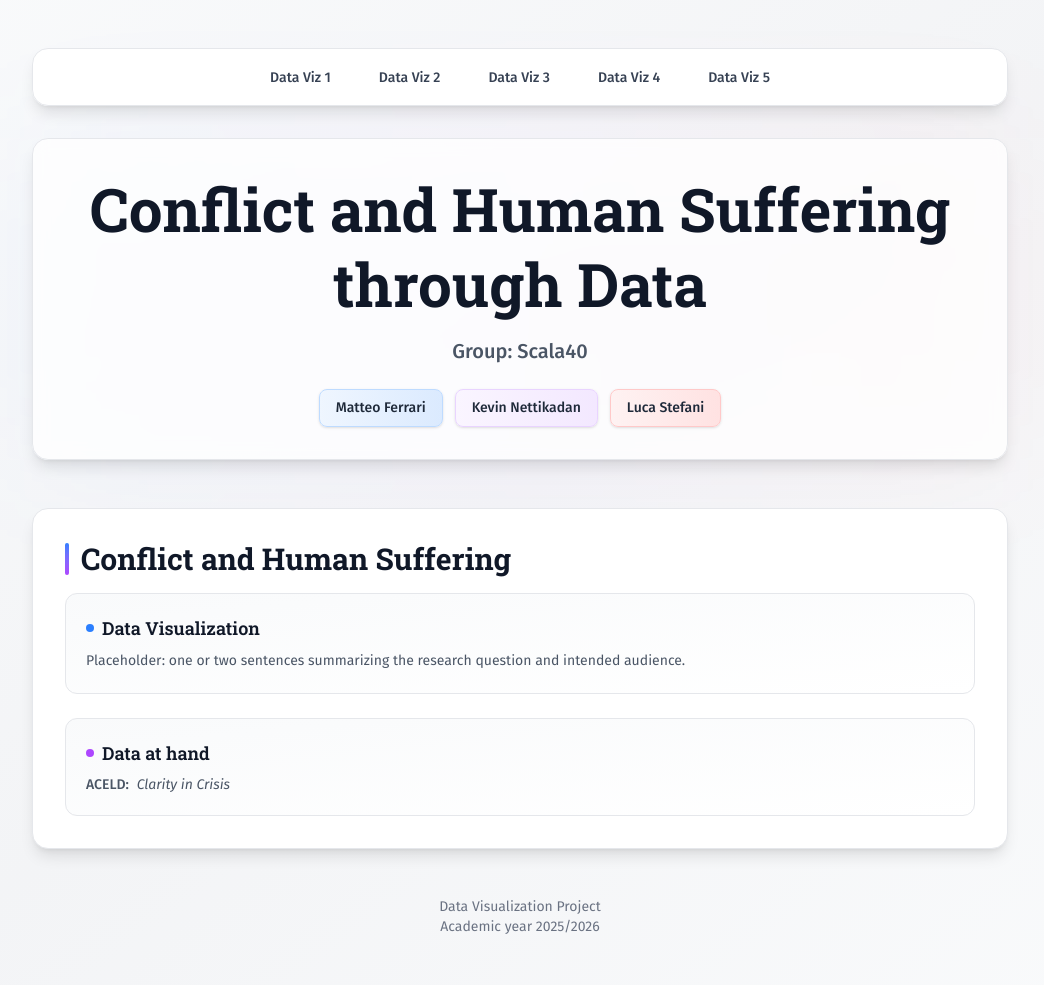
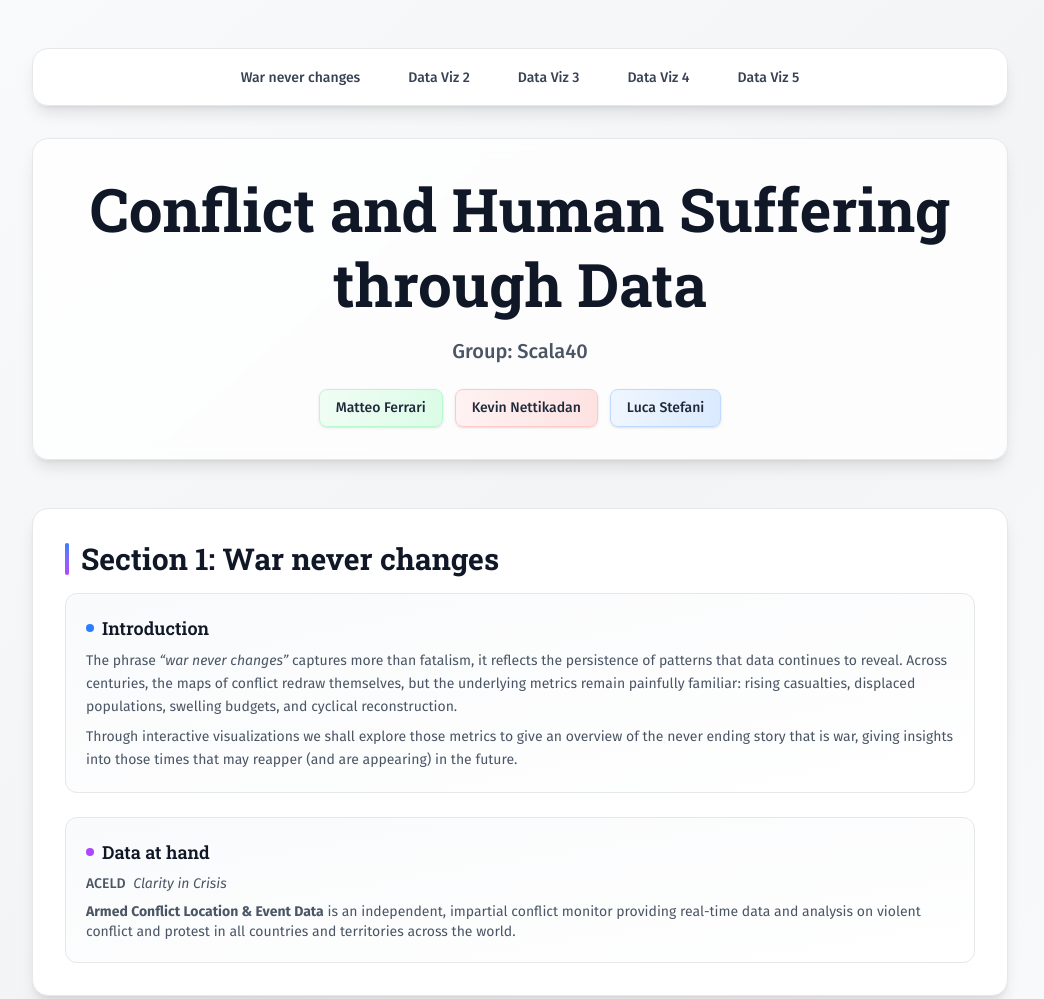
Before and after one commit to Scala40/DV, a website built with Vite: page index.html in a window 1280 px wide. Shown: the top 999 px of the page, without its empty margins (120-1164 px from the left). Built offline with nearby package versions, Linux system fonts and the light colour scheme.

Commit message:
Section 1

```diff
--- a/index.html
+++ b/index.html
@@ -4,7 +4,7 @@
 <head>
     <meta charset="utf-8">
     <title>D3</title>
-    <meta name="viewport" content="width=device-width, initial-scale=1.0" />
+    <meta name="viewport" content="width=device-width, initial-scale=1.0">
 
     <link rel="preconnect" href="https://fonts.googleapis.com">
     <link rel="preconnect" href="https://fonts.gstatic.com" crossorigin>
@@ -22,21 +22,21 @@
             <nav class="sticky top-4 z-50 mb-8">
                 <div class="bg-white/95 backdrop-blur-md rounded-2xl shadow-lg border border-gray-200 p-4">
                     <ul class="flex flex-wrap justify-center gap-2 sm:gap-4">
-                        <li><a href="/public/section-1.html"
-                                class="px-4 py-2 rounded-lg text-sm font-medium text-gray-700 hover:bg-blue-50 hover:text-blue-600 transition-colors duration-200">Data
-                                Viz 1</a>
+                        <li><a href="#section-1"
+                                class="px-4 py-2 rounded-lg text-sm font-medium text-gray-700 hover:bg-blue-50 hover:text-unige-blue transition-colors duration-200">War
+                                never changes</a>
                         </li>
                         <li><a href="/public/section-2.html"
-                                class="px-4 py-2 rounded-lg text-sm font-medium text-gray-700 hover:bg-purple-50 hover:text-purple-600 transition-colors duration-200">Data
+                                class="px-4 py-2 rounded-lg text-sm font-medium text-gray-700 hover:bg-blue-50 hover:text-unige-blue transition-colors duration-200">Data
                                 Viz 2</a></li>
                         <li><a href="/public/section-3.html"
-                                class="px-4 py-2 rounded-lg text-sm font-medium text-gray-700 hover:bg-red-50 hover:text-red-600 transition-colors duration-200">Data
+                                class="px-4 py-2 rounded-lg text-sm font-medium text-gray-700 hover:bg-blue-50 hover:text-unige-blue transition-colors duration-200">Data
                                 Viz 3</a></li>
                         <li><a href="/public/section-4.html"
-                                class="px-4 py-2 rounded-lg text-sm font-medium text-gray-700 hover:bg-green-50 hover:text-green-600 transition-colors duration-200">Data
+                                class="px-4 py-2 rounded-lg text-sm font-medium text-gray-700 hover:bg-blue-50 hover:text-unige-blue transition-colors duration-200">Data
                                 Viz 4</a></li>
                         <li><a href="/public/section-5.html"
-                                class="px-4 py-2 rounded-lg text-sm font-medium text-gray-700 hover:bg-orange-50 hover:text-orange-600 transition-colors duration-200">Data
+                                class="px-4 py-2 rounded-lg text-sm font-medium text-gray-700 hover:bg-blue-50 hover:text-unige-blue transition-colors duration-200">Data
                                 Viz 5</a>
                         </li>
                     </ul>
@@ -44,10 +44,7 @@
             </nav>
 
             <!-- Hero Section -->
-            <header role="banner" class="text-center mb-12 relative">
-                <div
-                    class="absolute inset-0 bg-linear-to-r from-blue-500/5 via-purple-500/5 to-red-500/5 rounded-3xl blur-3xl -z-10">
-                </div>
+            <header class="text-center mb-12 relative">
                 <div class="relative bg-white/80 backdrop-blur-sm rounded-2xl shadow-lg p-8 border border-gray-200">
                     <h1 class="text-4xl sm:text-5xl lg:text-6xl font-bold text-gray-900 leading-tight">
                         Conflict and Human Suffering through Data
@@ -56,26 +53,29 @@
 
                     <ul aria-label="Project members" class="mt-6 flex flex-wrap justify-center gap-3">
                         <li
-                            class="px-4 py-2 bg-linear-to-r from-blue-50 to-blue-100 rounded-lg shadow-sm text-sm font-medium text-gray-800 border border-blue-200">
-                            Matteo Ferrari</li>
-                        <li
-                            class="px-4 py-2 bg-linear-to-r from-purple-50 to-purple-100 rounded-lg shadow-sm text-sm font-medium text-gray-800 border border-purple-200">
-                            Kevin Nettikadan</li>
+                            class="px-4 py-2 bg-linear-to-r from-green-50 to-green-100 rounded-lg shadow-sm text-sm font-medium text-gray-800 border border-green-200">
+                            Matteo Ferrari
+                        </li>
                         <li
                             class="px-4 py-2 bg-linear-to-r from-red-50 to-red-100 rounded-lg shadow-sm text-sm font-medium text-gray-800 border border-red-200">
-                            Luca Stefani</li>
+                            Kevin Nettikadan
+                        </li>
+                        <li
+                            class="px-4 py-2 bg-linear-to-r from-blue-50 to-blue-100 rounded-lg shadow-sm text-sm font-medium text-gray-800 border border-blue-200">
+                            Luca Stefani
+                        </li>
                     </ul>
                 </div>
             </header>
 
             <!-- Main Content -->
-            <main id="content" role="main" aria-labelledby="section-1-title">
+            <main id="content" aria-labelledby="section-1-title">
                 <section id="section-1" aria-labelledby="section-1-title"
                     class="bg-white rounded-2xl shadow-lg p-8 mb-8 border border-gray-200 hover:shadow-xl transition-shadow duration-300">
                     <div class="flex items-center gap-3 mb-4">
                         <div class="w-1 h-8 bg-linear-to-b from-blue-500 to-purple-500 rounded-full"></div>
                         <h2 id="section-1-title" class="text-3xl font-bold text-gray-900">
-                            Conflict and Human Suffering
+                            Section 1: War never changes
                         </h2>
                     </div>
 
@@ -84,25 +84,38 @@
                             class="bg-linear-to-br from-gray-50 to-white rounded-xl p-5 border border-gray-200 hover:border-blue-300 transition-colors duration-300">
                             <h3 class="font-semibold text-gray-900 text-lg mb-2 flex items-center gap-2">
                                 <span class="w-2 h-2 bg-blue-500 rounded-full"></span>
-                                Data Visualization
+                                Introduction
                             </h3>
                             <p class="text-gray-600 text-sm leading-relaxed">
-                                Placeholder: one or two sentences summarizing the research question and intended
-                                audience.
+                                The phrase <em>“war never changes”</em> captures more than fatalism, it reflects the
+                                persistence of
+                                patterns that data continues to reveal. Across centuries, the maps of conflict redraw
+                                themselves,
+                                but the underlying metrics remain painfully familiar: rising casualties, displaced
+                                populations,
+                                swelling budgets, and cyclical reconstruction.
+                            </p>
+                            <p class="text-gray-600 text-sm leading-relaxed mt-2">
+                                Through interactive visualizations we shall explore those metrics to give an overview of
+                                the never ending story that is war, giving insights into those times that may reapper
+                                (and are appearing) in the future.
                             </p>
                         </article>
 
                         <article
-                            class="bg-linear-to-br from-gray-50 to-white rounded-xl p-5 border border-gray-200 hover:border-purple-300 transition-colors duration-300">
+                            class="bg-linear-to-br from-gray-50 to-white rounded-xl p-5 border border-gray-200 hover:border-blue-300 transition-colors duration-300">
                             <h3 class="font-semibold text-gray-900 text-lg mb-2 flex items-center gap-2">
                                 <span class="w-2 h-2 bg-purple-500 rounded-full"></span>
                                 Data at hand
                             </h3>
                             <dl class="text-gray-600 text-sm space-y-2">
-                                <div>
-                                    <dt class="font-medium inline">ACELD:</dt>
-                                    <dd class="inline ml-1"><em>Clarity in Crisis</em></dd>
-                                </div>
+                                <dt class="font-medium inline">ACELD</dt>
+                                <dd class="inline ml-1"><em>Clarity in Crisis</em></dd>
+                                <dd class="mt-2">
+                                    <b>Armed Conflict Location & Event Data</b> is an independent, impartial conflict
+                                    monitor providing real-time data and analysis on violent conflict and protest in all
+                                    countries and territories across the world.
+                                </dd>
                             </dl>
                         </article>
                     </div>
--- a/public/section-1.html
+++ /dev/null
@@ -1,25 +0,0 @@
-<!DOCTYPE html>
-<html lang="en">
-
-<head>
-    <meta charset="UTF-8">
-    <title>Test</title>
-
-    <meta name="viewport" content="width=device-width, initial-scale=1.0" />
-
-    <link rel="preconnect" href="https://fonts.googleapis.com">
-    <link rel="preconnect" href="https://fonts.gstatic.com" crossorigin>
-    <link
-        href="https://fonts.googleapis.com/css2?family=Fira+Sans:ital,wght@0,100;0,200;0,300;0,400;0,500;0,600;0,700;0,800;0,900;1,100;1,200;1,300;1,400;1,500;1,600;1,700;1,800;1,900&family=Roboto+Slab:wght@100..900&display=swap"
-        rel="stylesheet">
-
-    <script type="module" src="/src/main.js"></script>
-</head>
-
-<body>
-
-</body>
-
-<h1>Section 1</h1>
-
-</html>
```
